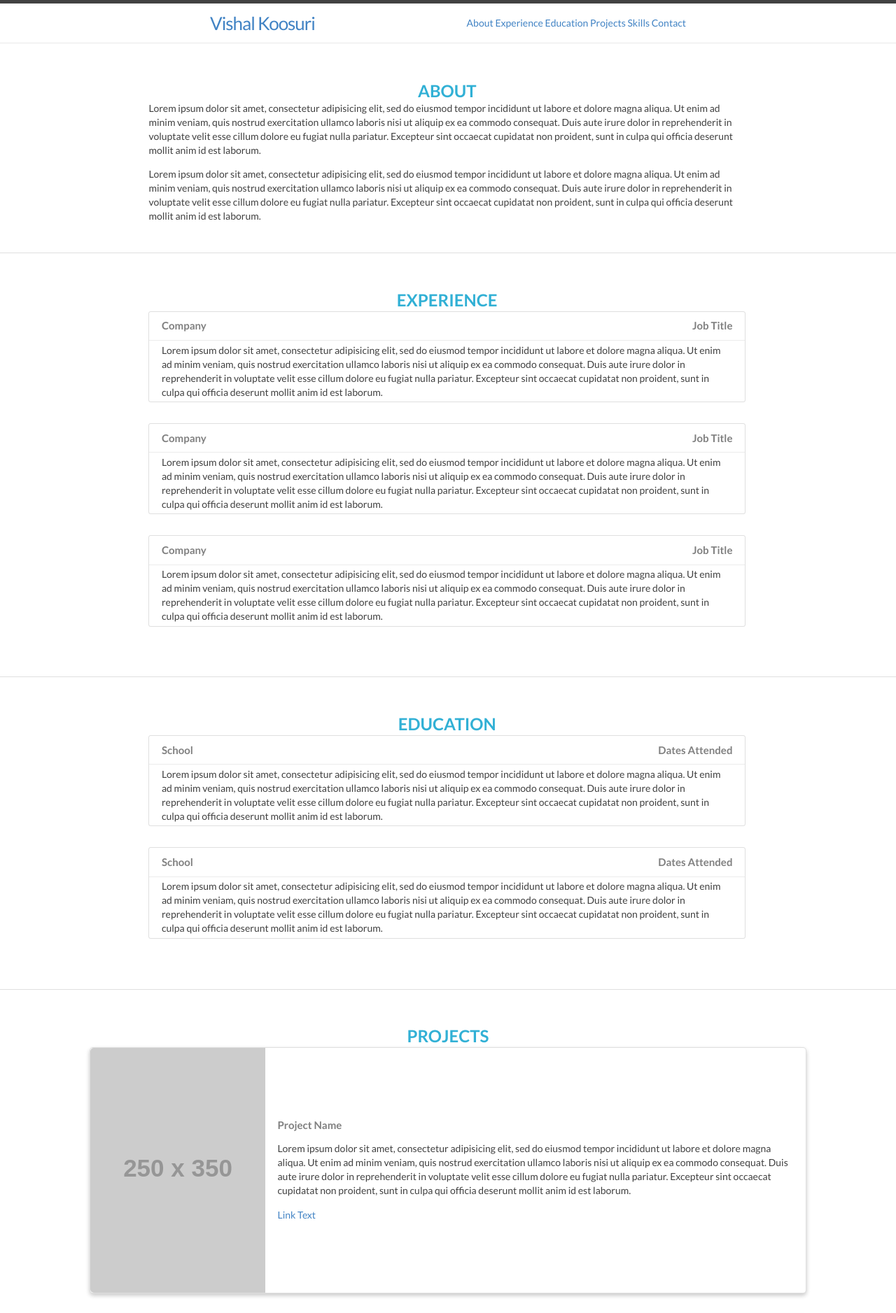
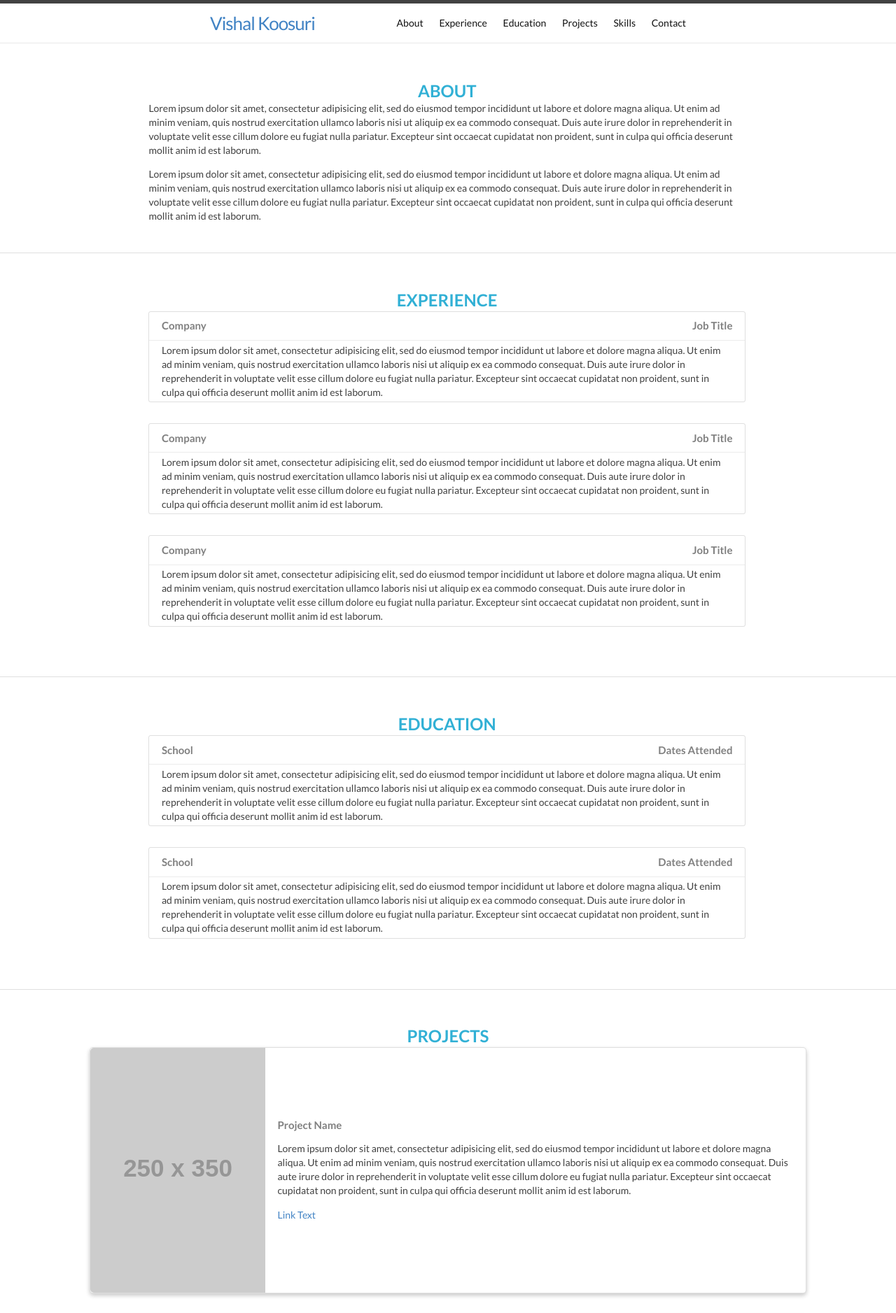
Before and after one commit to dainvinc/dainvinc.github.io, a Jekyll site: the page built from home.html, in a window 1280 px wide. Shown: the top 1877 px of the page at 70% size. Built offline with Jekyll 4.4.1, drawn with Linux system fonts in a browser that asks for light colours; nearby versions of some CDN libraries.

Commit message:
Added a new class for the navbar

```diff
--- a/_includes/header.html
+++ b/_includes/header.html
@@ -22,12 +22,12 @@
       </a>
 
       <div class="trigger">
-        <a href="#about">About</a>
-        <a href="#experience">Experience</a>
-        <a href="#education">Education</a>
-        <a href="#projects">Projects</a>
-        <a href="#skills">Skills</a>
-        <a href="#contact">Contact</a>
+        <a class="page-link" href="#about">About</a>
+        <a class="page-link" href="#experience">Experience</a>
+        <a class="page-link" href="#education">Education</a>
+        <a class="page-link" href="#projects">Projects</a>
+        <a class="page-link" href="#skills">Skills</a>
+        <a class="page-link" href="#contact">Contact</a>
         <!--{% for my_page in site.pages %}-->
         <!--  {% if my_page.title %}-->
         <!--  <a class="page-link" href="{{ my_page.url | prepend: site.baseurl }}">{{ my_page.title }}</a>-->
```
